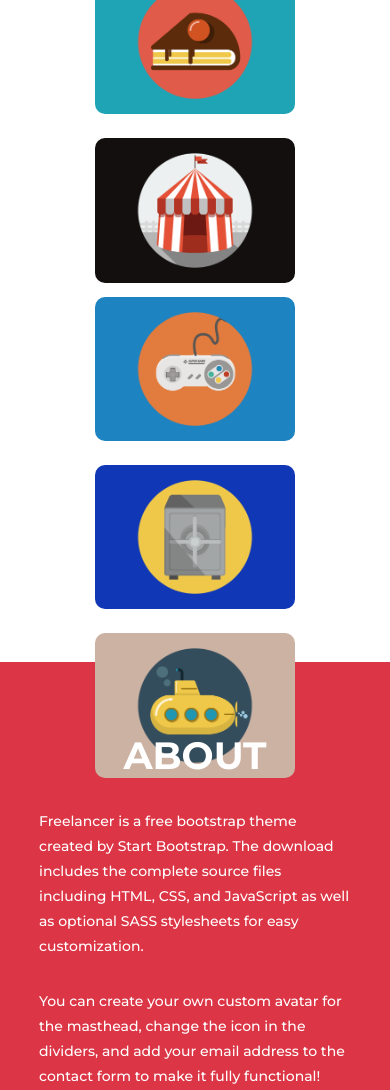
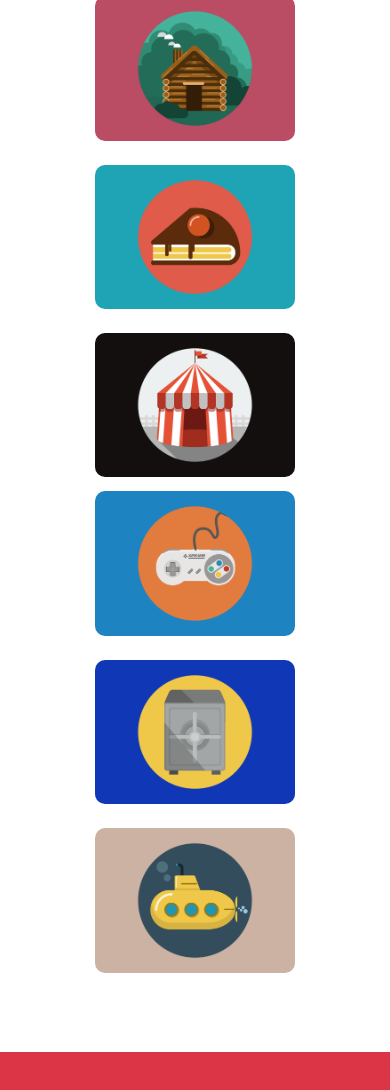
Before and after one commit to Chozen-Wealth/Start-CSS, a plain HTML site: page index.html in a window 390 px wide. Shown: the part 726-1816 px from the top of the page. Drawn offline with Linux system fonts and the light colour scheme.

```diff
--- a/style/responsive.css
+++ b/style/responsive.css
@@ -102,7 +102,7 @@
     }
 
 }
-@media (min-width:320px) and (max-width:600px) {
+@media (max-width:600px) {
     .navDiv {
         width: 70%;
     }
@@ -111,13 +111,13 @@
         right: 15%;
         animation: Disparition 0.3s ease 0s 1 forwards;
     }
-    .sectionPortfolio {
-        height: 650px;
-    }
     nav i {
         /* display: block; */
         animation: glow 1s ease 0.4s infinite forwards;
         /* animation: ; */
+    }
+    .sectionPortfolio {
+        height: fit-content;
     }
     .sectionDiv img {
         width: 200px;
```
